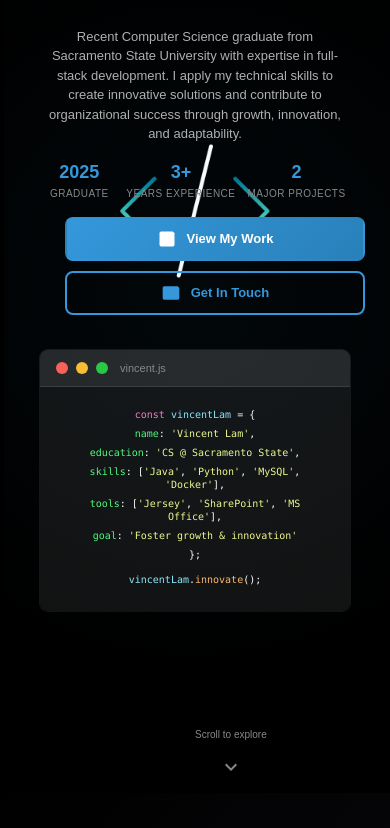
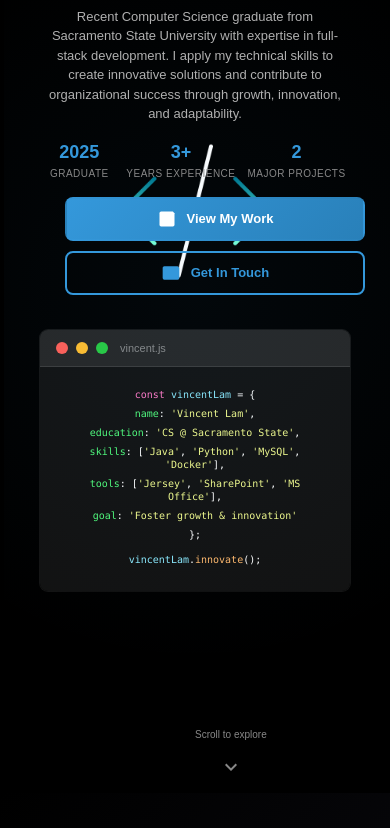
Before and after one commit to Xeoul/Xeoul.github.io, a plain HTML site: page docs/index.html in a window 390 px wide. Shown: the part 211-1039 px from the top of the page. Drawn offline with Linux system fonts and the light colour scheme.

Commit message:
Update styles.css

```diff
--- a/docs/styles.css
+++ b/docs/styles.css
@@ -1010,7 +1010,7 @@ p {
 
   /* Scroll sections mobile */
   .scroll-section {
-    padding: 80px 12px 60px;
+    padding: 60px 12px 80px;
     min-height: 100vh;
     align-items: center;
   }
@@ -1361,7 +1361,7 @@ p {
 
   /* Scroll sections for iPhone */
   .scroll-section {
-    padding: 60px 10px 50px;
+    padding: 40px 10px 70px;
     align-items: center;
   }
 
@@ -1636,7 +1636,7 @@ p {
   display: flex;
   align-items: center;
   justify-content: center;
-  padding: 60px 40px 100px;
+  padding: 40px 40px 120px;
   position: relative;
   opacity: 0;
   transform: translateY(50px);
```
